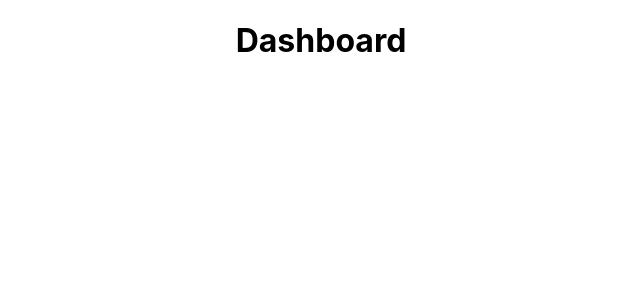
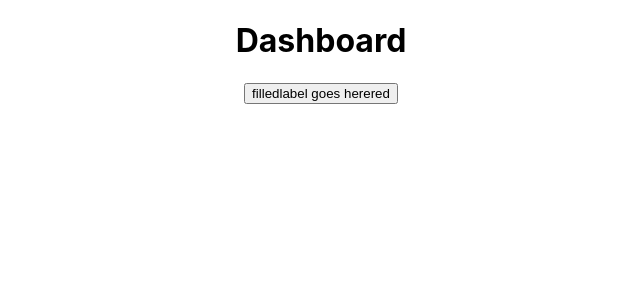
Before and after one commit to nolrm/reacterial, a React (Create React App) app: page /dashboard in a window 1280 px wide. Shown: the top 300 px of the page, without its empty margins (319-959 px from the left). Built offline with nearby package versions, Linux system fonts and the light colour scheme.

Commit message:
Button component

```diff
--- a/src/components/buttons/buttons.tsx
+++ b/src/components/buttons/buttons.tsx
@@ -1,16 +1,33 @@
 import React from 'react';
-
-interface BtnProps {
-  name: string;
-  class?: string;
+interface BtnRequiredProps {
+  title: string;
 }
 
-function Button(props: BtnProps) {
-    return (
-        <button className={props.class}>
-            {props.name}
-        </button>
-    );
+interface BtnOptionalProps {
+  color: string;
+  variant: string;
 }
 
+interface BtnProps
+  extends BtnRequiredProps,
+    BtnOptionalProps {}
+
+const defaultProps: BtnOptionalProps = {
+  color: 'red',
+  variant: 'filled',
+};
+
+const Button = (props: BtnProps) => {
+  const { title, color, variant } = props;
+  return (
+    <button className="btn">
+      {props.variant}
+      {props.title}
+      {props.color}
+    </button>
+  );
+};
+
+
+Button.defaultProps = defaultProps;
 export default Button;
--- a/src/pages/Home.tsx
+++ b/src/pages/Home.tsx
@@ -1,7 +1,6 @@
 import React from 'react';
 import logo from './../logo.svg';
 import './../App.css';
-import Button from "./../components/buttons/buttons";
 
 function Home() {
   return (
@@ -12,7 +11,6 @@ function Home() {
           <strong>Reacterial</strong> <br/>
           React JS + Material Material design
         </p>
-          <Button name="label goes here" class="btn-primary"></Button>
       </header>
     </div>
   );
--- a/src/pages/dashboard.tsx
+++ b/src/pages/dashboard.tsx
@@ -1,9 +1,11 @@
 import React from 'react';
+import Button from "./../components/buttons/buttons";
 
 function Dashboard() {
   return (
     <div>
-        <h1>Dashboard</h1>
+      <h1>Dashboard</h1>
+      <Button title="label goes here"></Button>
     </div>
   );
 }
```
Lines whose indentation alone changed are shown as unchanged.
